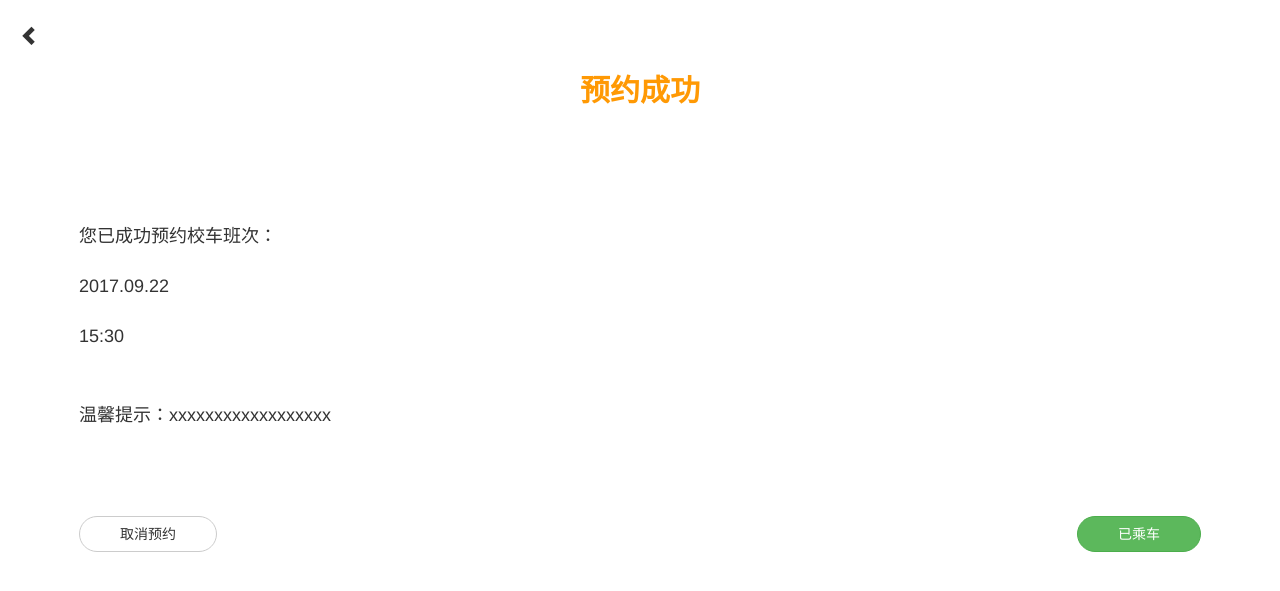
After one commit to ningj123/travel-backend, a Django app: page /reserve/schoolbus/9/ in a window 1280 px wide. The commit adds this page. Shown: the top 591 px of the page. Run offline with Django 3.2, Linux system fonts and the light colour scheme; a user stored in the database is signed in; data comes from the database, SQL or seed files in the repository; both versions use the stored data as it was after the commit; some libraries are stand-ins or nearby versions.

Commit message:
校车预约做完啦

```diff
--- a/apps/reserve/models.py
+++ b/apps/reserve/models.py
@@ -1,5 +1,7 @@
 from django.db import models
 from django.utils import timezone
+
+from users.models import User
 
 
 class SchoolBusTimeSchedules(models.Model):
@@ -30,7 +32,7 @@ class SchoolBus(models.Model):
     schedule = models.ForeignKey(SchoolBusTimeSchedules, verbose_name="时刻")
     num_reserve = models.IntegerField(default=0, verbose_name="预约人数")
     num_seats = models.IntegerField(blank=True, null=True, verbose_name="总座位数")
-    date = models.DateTimeField(default=timezone.now)
+    date = models.DateField(default=timezone.now)
 
     def __str__(self):
         return self.schedule.date_schedule
@@ -39,3 +41,23 @@ class SchoolBus(models.Model):
         verbose_name = "校车班次"
         verbose_name_plural = verbose_name
         ordering = ['-date']
+
+
+class SchoolBusReserve(models.Model):
+    user = models.ForeignKey(User, verbose_name="用户")
+    schoolbus = models.ForeignKey(SchoolBus, verbose_name="校车班次")
+    date_reserve = models.DateTimeField(default=timezone.now, verbose_name="发起预约时间")
+    is_done = models.BooleanField(default=False, verbose_name="是否完成")
+
+    def __str__(self):
+        return self.user.username
+
+    def save(self, force_insert=False, force_update=False, using=None,
+             update_fields=None):
+        self.schoolbus.num_reserve = self.schoolbus.num_reserve + 1
+        self.schoolbus.save()
+        super(SchoolBusReserve, self).save()
+
+    class Meta:
+        verbose_name = "校车预约"
+        verbose_name_plural = verbose_name
--- /dev/null
+++ b/apps/reserve/static/reserve/school-bus-success.css
@@ -0,0 +1,38 @@
+header {
+    margin-top: 15px;
+}
+
+.returnicon {
+    font-size: 20px;
+    cursor: pointer;
+    margin-left: 5px;
+    line-height: 39px;
+}
+
+.successstr {
+    color: #ff9904;
+    font-weight: 600;
+}
+
+.reserveinfo {
+    margin: 100px 5%;
+}
+
+
+.reserve-time,
+.reserve-date {
+    margin-top: 20px;
+}
+
+.tips {
+    margin-top: 40px;
+}
+
+.reserve-op {
+    margin-top: 80px;
+}
+
+.reserve-op button {
+    padding: 7px 40px;
+    border-radius: 30px;
+}
--- a/apps/reserve/views.py
+++ b/apps/reserve/views.py
@@ -1,9 +1,11 @@
 from django.views.generic.base import TemplateView, View
+from django.views.generic.detail import DetailView
 from django.contrib.auth.mixins import LoginRequiredMixin
 from django.utils import timezone
-from django.http import HttpResponseNotFound, JsonResponse
+from django.http import HttpResponseNotFound, JsonResponse, Http404
 
 from .models import SchoolBusWeekSchedules, SchoolBusTimeSchedules, SchoolBus
+from .models import SchoolBusReserve as Reserve
 
 
 class SchoolBusReserve(LoginRequiredMixin, TemplateView):
@@ -19,12 +21,15 @@ class SchoolBusReserve(LoginRequiredMixin, TemplateView):
         for t in ws.time.all():
             if timezone.now().strftime('%H:%M') <= t.date_schedule:
                 times.append(t)
-        def sortket(a, b):
-            return a.date_schedule > b.date_schedule
-
         kwargs['times'] = sorted(times, key=lambda x: x.date_schedule)
         return kwargs
 
+    def get(self, request, *args, **kwargs):
+        context = self.get_context_data(**kwargs)
+        now = Reserve.objects.filter(user=request.user, is_done=False)
+        if now:
+            context['nowpk'] = now[0].pk
+        return self.render_to_response(context)
 
     def post(self, request):
         try:
@@ -33,12 +38,61 @@ class SchoolBusReserve(LoginRequiredMixin, TemplateView):
             return HttpResponseNotFound()
 
         b = SchoolBus.objects.filter(schedule=ts)[0]
-        b.num_reserve = b.num_reserve + 1
-        # TODO 完成校车预约
+        if Reserve.objects.filter(user=request.user, is_done=False):
+            return JsonResponse({
+                'status': 0
+            })
+
+        r = Reserve.objects.create(user=request.user, schoolbus=b, is_done=False)
+        return JsonResponse({
+            'pk': r.pk,
+            'status': 1,
+            'reserve_time': r.date_reserve,
+            'schedule': r.schoolbus.schedule.date_schedule
+        })
 
 
+class SchoolBusReserveSuccess(LoginRequiredMixin, DetailView):
+    template_name = 'reserve/school-bus-success.html'
+    model = Reserve
+    context_object_name = 'reserve'
 
-class  GetSeatsInfo(LoginRequiredMixin, View):
+    def check_object(self, request, obj):
+        if request.user == obj.user:
+            pass
+        else:
+            raise Http404
+
+
+    def get(self, request, *args, **kwargs):
+        self.object = self.get_object()
+        self.check_object(request, self.object)
+        context = self.get_context_data(object=self.object)
+        return self.render_to_response(context)
+
+
+    def delete(self, request, *args, **kwargs):
+        object = self.get_object()
+        self.check_object(request, object)
+        object.schoolbus.num_reserve = object.schoolbus.num_reserve - 1
+        object.schoolbus.save()
+        object.delete()
+        return JsonResponse({
+            'status': 1
+        })
+
+    def put(self, request, *args, **kwargs):
+        object = self.get_object()
+        self.check_object(request, object)
+        object.is_done = True
+        object.save()
+        # TODO :是否需要对完成做时间限制？
+        return JsonResponse({
+            'status': 1
+        })
+
+
+class GetSeatsInfo(LoginRequiredMixin, View):
     raise_exception = True
 
     def post(self, request):
@@ -46,8 +100,8 @@ class  GetSeatsInfo(LoginRequiredMixin, View):
             ts = SchoolBusTimeSchedules.objects.get(pk=int(request.POST.get('pk', False)))
         except:
             return HttpResponseNotFound()
+        b = SchoolBus.objects.filter(schedule=ts)[0]
 
-        b = SchoolBus.objects.filter(schedule=ts)[0]
         return JsonResponse({
             'num_seats': b.num_seats,
             'num_reserve': b.num_reserve,
--- /dev/null
+++ b/templates/reserve/school-bus-success.html
@@ -0,0 +1,103 @@
+{% extends 'base.html' %}
+
+{% load staticfiles %}
+
+{% block exttitle %}
+    预约成功
+{% endblock %}
+
+{% block exthead %}
+    <link href="{% static 'reserve/school-bus-success.css' %}" type="text/css" rel="stylesheet">
+{% endblock %}
+
+{% block body %}
+    <header>
+        <div class="container-fluid">
+            <div class="row">
+                <div class="col-xs-12">
+                    <i class="glyphicon glyphicon-chevron-left returnicon pull-left"
+                       onclick="location.href='{% url 'schoolbusreserve' %}'"></i>
+                </div>
+            </div>
+            <div class="row">
+                <div class="col-xs-12 text-center">
+                    <p class="h2 successstr">预约成功</p>
+                </div>
+            </div>
+        </div>
+    </header>
+
+    <section class="reserveinfo">
+        <div class="container-fluid">
+            <div class="row">
+                <div class="col-xs-12">
+                    <p class="h4">您已成功预约校车班次：</p>
+                </div>
+            </div>
+            <div class="row">
+                <div class="col-xs-12">
+                    <p class="h4 reserve-date">{{ reserve.date_reserve | date:'Y.m.d' }}</p>
+                </div>
+            </div>
+            <div class="row">
+                <div class="col-xs-12">
+                    <p class="h4 reserve-time">{{ reserve.schoolbus.schedule.date_schedule }}</p>
+                </div>
+            </div>
+            <div class="row tips">
+                <div class="col-xs-12">
+                    <p class="h4">温馨提示：xxxxxxxxxxxxxxxxxx</p>
+                </div>
+            </div>
+            <div class="row reserve-op">
+                <div class="col-xs-12">
+                    <button class="btn btn-default pull-left" onclick="onDelete()">取消预约</button>
+                    <button class="btn btn-success pull-right" onclick="onDone()">已乘车</button>
+                </div>
+            </div>
+        </div>
+    </section>
+
+    <script>
+        function onDelete() {
+            $.ajaxSetup({
+                beforeSend: function (xhr, settings) {
+                     xhr.setRequestHeader("X-CSRFToken", '{{ csrf_token }}');
+                     // TODO: 应该有更好的方法来设置CSRF头
+                }
+            });
+            $.ajax({
+                type: 'DELETE',
+                url: document.URL,
+                dataTypeString: 'json',
+                success: (data) =>{
+                     if (data['status']) {
+                         alert("取消预约成功");
+                         location.href = '{% url 'schoolbusreserve' %}';
+                     }
+                },
+                error: (err) => console.error(err)
+            })
+        }
+
+        function onDone() {
+            $.ajaxSetup({
+                beforeSend: function (xhr, settings) {
+                     xhr.setRequestHeader("X-CSRFToken", '{{ csrf_token }}');
+                     // TODO: 应该有更好的方法来设置CSRF头
+                }
+            });
+            $.ajax({
+                type: 'PUT',
+                url: document.URL,
+                dataTypeSting: 'json',
+                success: (data) => {
+                    if (data['status']) {
+                        location.href = '{% url 'index' %}';
+                    }
+                },
+                error: (err) => console.error(err)
+            });
+        }
+    </script>
+{% endblock %}
--- a/travelX/urls.py
+++ b/travelX/urls.py
@@ -15,5 +15,6 @@ urlpatterns = [
     url(r'^ucenter/$', users_views.UcenterView.as_view(), name='ucenter'),
     url(r'^media/(?P<path>.*)', serve, {"document_root": settings.MEDIA_ROOT}),
     url(r'^reserve/schoolbus/$', reserve_views.SchoolBusReserve.as_view(), name='schoolbusreserve'),
+    url(r'^reserve/schoolbus/(?P<pk>[0-9]+)/$',reserve_views.SchoolBusReserveSuccess.as_view(), name='schoolbusreservesuccess'),
     url(r'^reserve/seats/$', reserve_views.GetSeatsInfo.as_view(), name='seatsinfo')
 ]
```
Also changed, not shown: apps/reserve/admin.py (+7 -1 lines), apps/reserve/static/reserve/school-bus.css (+8 -2 lines), mvcapi/serializer/reserve.py (added, +11 -0 lines), templates/reserve/school-bus.html (+18 -2 lines), apps/reserve/migrations/0009_auto_20170922_0030.py (added), apps/reserve/migrations/0010_auto_20170922_0058.py (added), apps/reserve/migrations/0011_schoolbusreserve_is_done.py (added), db.sqlite3.
